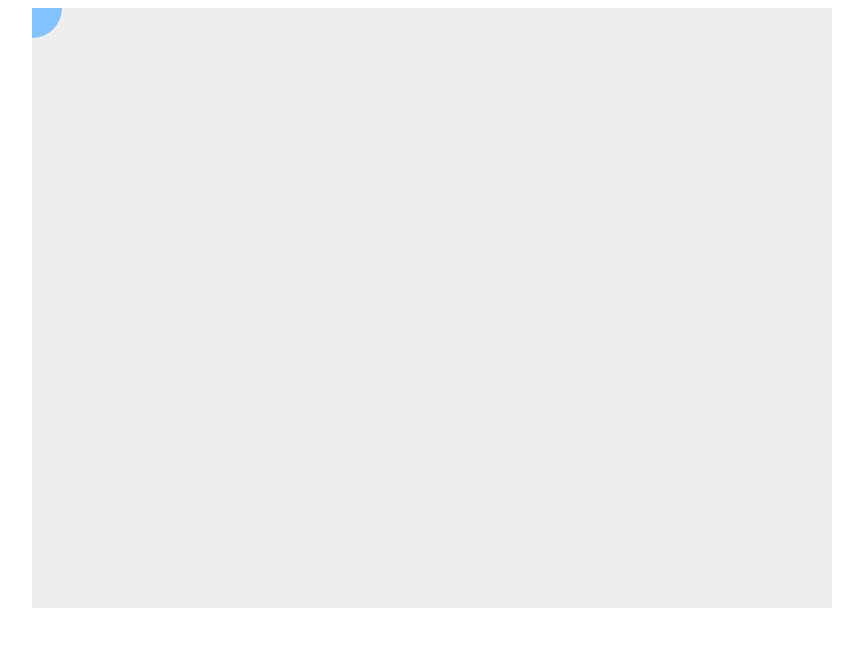
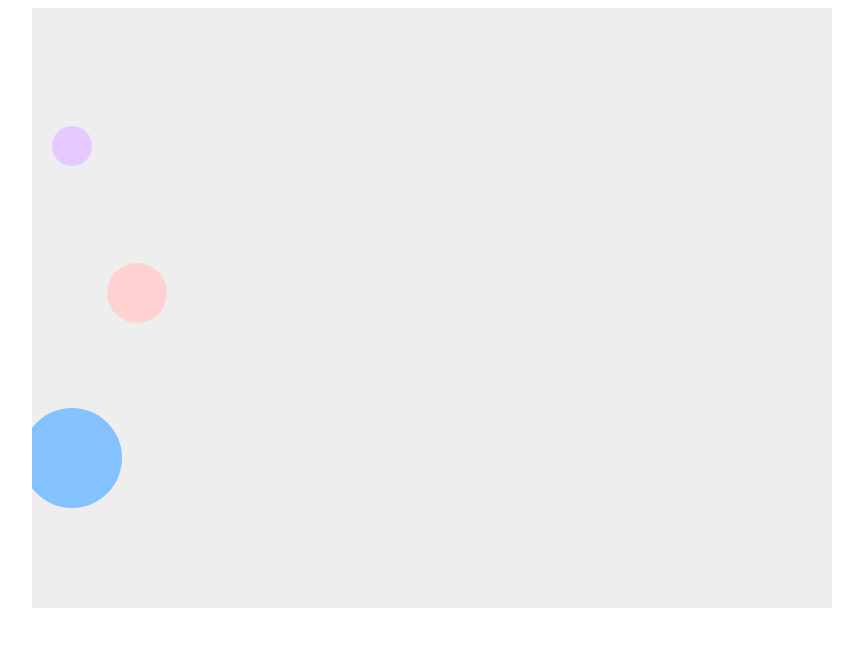
Before and after one commit to amy951023/amy951023.github.io, a plain HTML site: page index.html in a window 1280 px wide. Shown: the whole page, without its empty margins (208-1071 px from the left). Drawn offline with Linux system fonts and the light colour scheme.

Commit message:
Add files via upload

```diff
--- a/script.js
+++ b/script.js
@@ -1,57 +1,53 @@
 // 定義變數
 let canvas = document.getElementById("myCanvas");
 let ctx = canvas.getContext("2d");
-let x = 0, y = 0, dx = 10, dy = 10, r = 30, color = "#84C1FF";
-let canMove=0;
+let x1 = 0, y1 = 0, dx1 = 5, dy1 = 5, r1 = 30, color1 = "#FFD2D2";
+let x2 =canvas.width , y2 = 0, dx2 = 8, dy2 = 6, r2 = 20, color2 = "#E6CAFF";
+let x3 =canvas.width , y3 = canvas.height, dx3 = 8, dy3 = 6, r3 = 50, color3 = "#84C1FF";
+
 
 // 畫圓形
-function drawBall()
+function drawBall(x, y, r, color)
 {
-	ctx.beginPath();
-	ctx.arc(x, y, r, 0, Math.PI*2); // arc(圓心x, 圓心y, 半徑, 起始角, 結束角)
-	ctx.fillStyle = color;
-	ctx.fill();
-	ctx.closePath();
+    ctx.beginPath();
+    ctx.arc(x, y, r, 0, Math.PI * 2); // arc(圓心x, 圓心y, 半徑, 起始角, 結束角)
+    ctx.fillStyle = color;
+    ctx.fill();
+    ctx.closePath();
 }
-
-// 按下按鍵時觸發
-document.addEventListener("keydown", keyDownHandler);
-function keyDownHandler(e)
-{
-	if(e.key == "ArrowRight")        x += dx;
-	else if(e.key == "ArrowLeft")    x -= dx;
-    else if(e.key == "ArrowUp")      y -= dy;
-	else if(e.key == "ArrowDown")    y += dy;
-}
-document.addEventListener("mousemove", mouseHandler);
-function mouseHandler(e)
-{
-    if(canMove)
-	{x=e.clientX-canvas.offsetLeft;
-	y=e.clientY-canvas.offsetTop;
-	}
-}
-document.addEventListener("mousedown", mousedownHandler);
-document.addEventListener("mouseup", mouseupHandler);
-function mousedownHandler(e)
-{
-	canMove=1;
-}
-function mouseupHandler(e)
-{
-	canMove=0;
-}
-
-// TODO: 滑鼠移動(mousemove)時觸發，改變位置(x, y)為滑鼠目前位置(e.clientX, e.clientY)
-// ...
-
-
 
 // 更新畫布
 function draw()
 {
-	ctx.clearRect(0, 0, canvas.width, canvas.height);
-    drawBall();
+    ctx.clearRect(0, 0, canvas.width, canvas.height);
+
+    x1 = x1 + dx1;
+    y1 = y1 + dy1;
+
+	x2 = x2 + dx2;
+    y2 = y2 + dy2;
+
+	x3 = x3 + dx3;
+    y3 = y3 + dy3;
+
+    // TODO: 如果發生碰撞(畫布寬canvas.width, 畫布高canvas.height)，則改變速度(dx, dy)和顏色(color)
+    // ...
+	if(x1<0||x1>canvas.width)   dx1=-dx1;
+	if(y1<0||y1>canvas.height)   dy1=-dy1;
+    if(x2<0||x2>canvas.width)   dx2=-dx2;
+	if(y2<0||y2>canvas.height)   dy2=-dy2;
+	if(x3<0||x3>canvas.width)   dx3=-dx3;
+	if(y3<0||y3>canvas.height)   dy3=-dy3;
+	if((x1-x2)*(x1-x2)+(y1-y2)*(y1-y2)<=(r1+r2)*(r1+r2))   [dx1,dy1,dx2,dy2]=[dx2,dy2,dx1,dy1];
+	if((x3-x2)*(x3-x2)+(y3-y2)*(y3-y2)<=(r3+r2)*(r3+r2))   [dx3,dy3,dx2,dy2]=[dx2,dy2,dx3,dy3];
+	if((x1-x3)*(x1-x3)+(y1-y3)*(y1-y3)<=(r1+r3)*(r1+r3))   [dx1,dy1,dx3,dy3]=[dx3,dy3,dx1,dy1];
+
+
+
+
+    drawBall(x1, y1, r1, color1);
+	drawBall(x2, y2, r2, color2);
+	drawBall(x3, y3, r3, color3);
     requestAnimationFrame(draw);
 }
 draw();
```
Also changed, not shown: index.html (+0 -1 lines).
